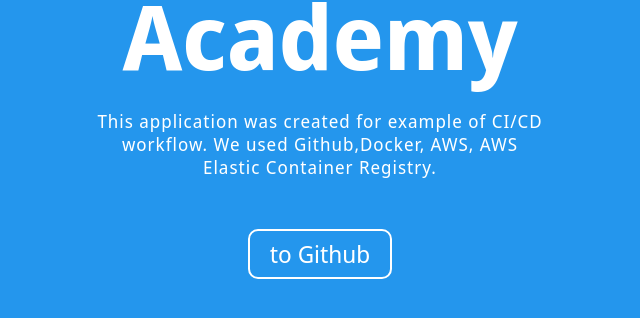
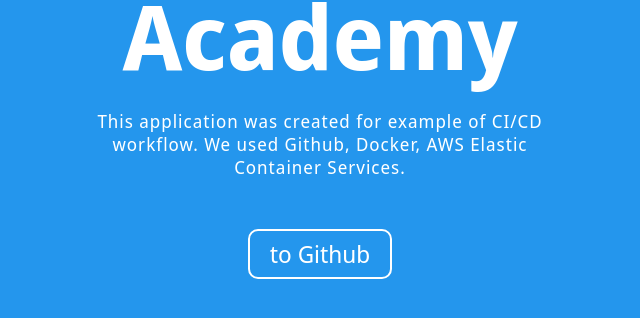
Before and after one commit to extsand/terraform.terragrunt.ci_sample, a plain HTML site: page app/app/index.html in a window 1280 px wide. Shown: the part 342-660 px from the top of the page, without its empty margins (320-960 px from the left). Drawn offline with Linux system fonts and the light colour scheme.

Commit message:
modify index

```diff
--- a/app/app/index.html
+++ b/app/app/index.html
@@ -20,7 +20,7 @@
 			<div class="img"><a href="https://hub.docker.com/repository/docker/extsand/academy-sp" target="_blank"><img src="img/logo.png" alt="docker"></a></div>
 			<div class="title">Academy</div>
 			<div class="p-text">This application was created for example of CI/CD workflow.
-				We used Github,Docker, AWS, AWS Elastic Container Registry.</div>
+				We used Github, Docker, AWS Elastic Container Services.</div>
 			<a href="https://github.com/extsand" target="_blank" class="link">to Github</a>
 		</section>
 
```
Also changed, not shown: 1 other file.
